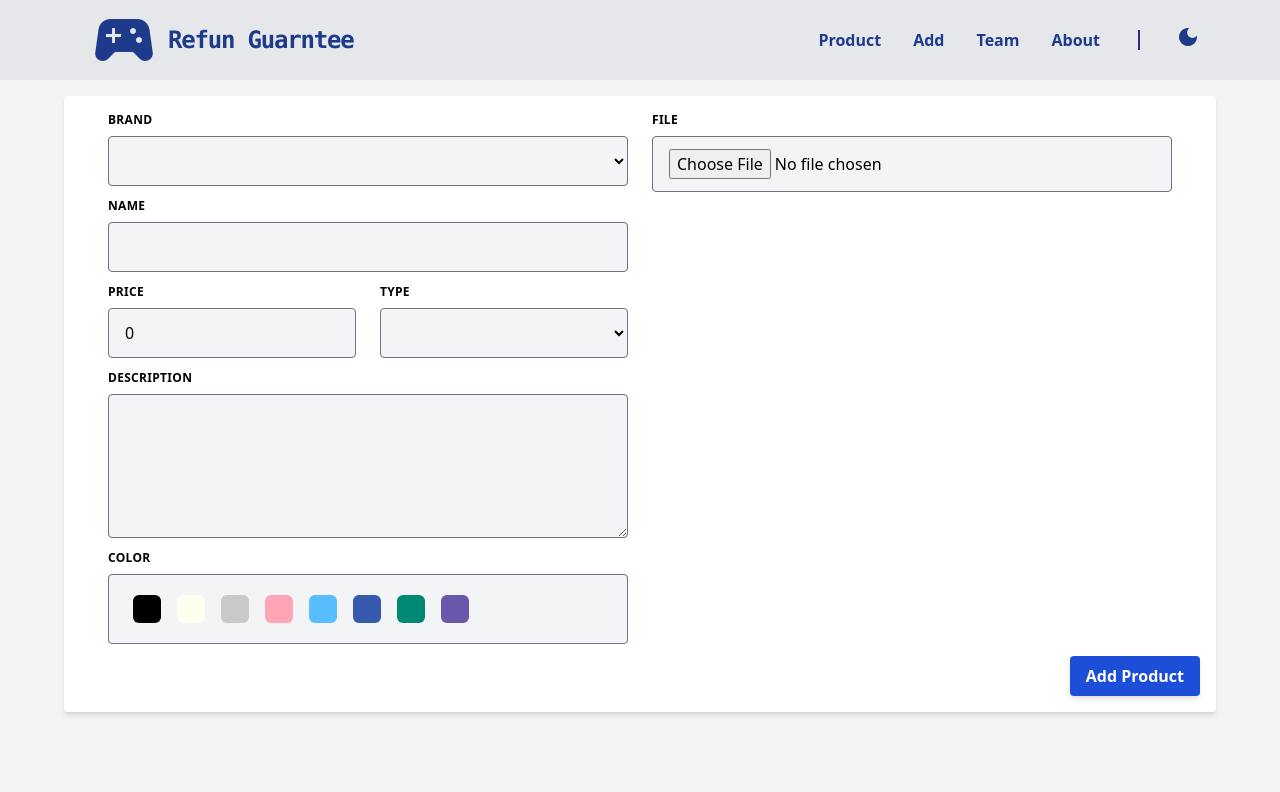
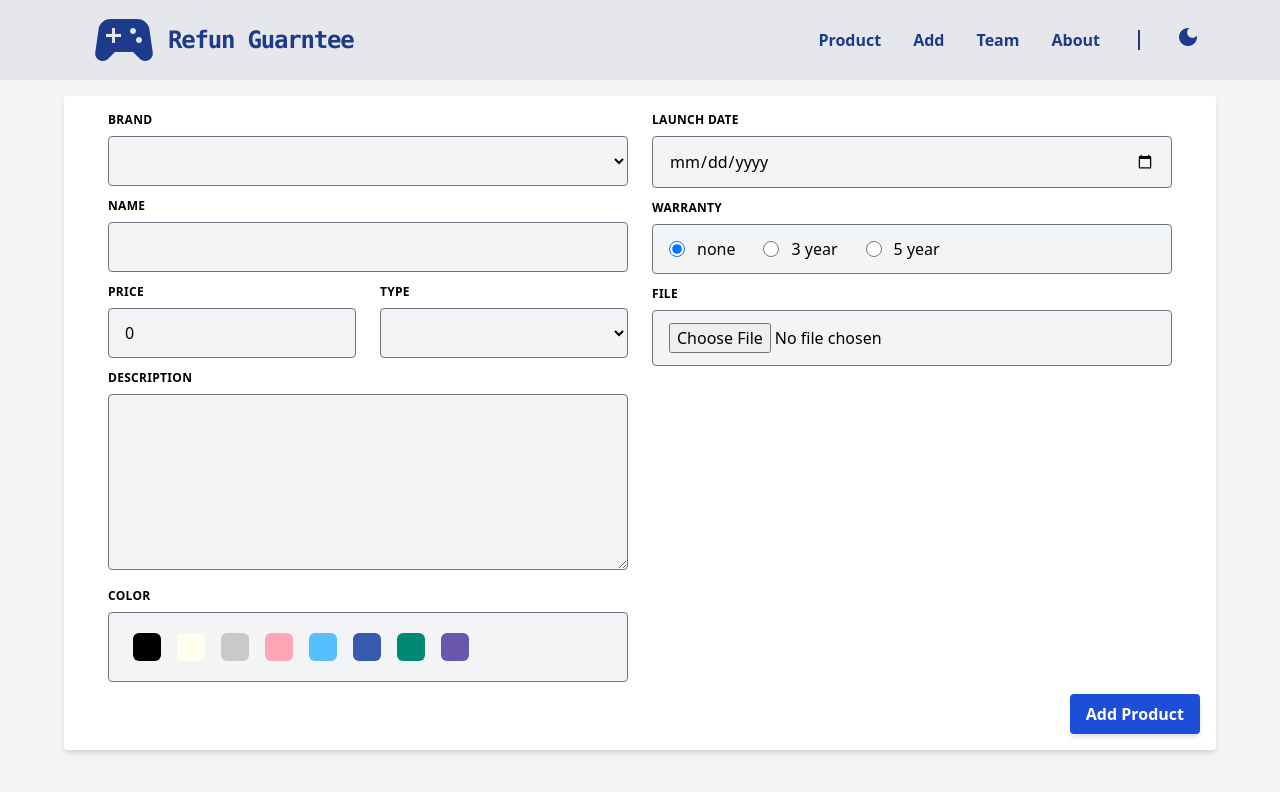
Before and after one commit to INT221-014-027-118/Front-end-Not-use, a Vue app: page /form in a window 1280 px wide. Shown: the top 792 px of the page. Built offline with nearby package versions, Linux system fonts and the light colour scheme; data requests are answered from the project's data file.

Commit message:
[Update] Form.vue

```diff
--- a/src/views/Form.vue
+++ b/src/views/Form.vue
@@ -49,7 +49,7 @@
           <div class="lg:w-full px-3 mb-6 md:mb-0">
             <label class="label-css" for="description">Description</label>
             <textarea
-              class="input-css h-36"
+              class="input-css h-44"
               id="description"
               v-model="description"
               type="text"
@@ -72,6 +72,7 @@
           </div>
 
           <input
+            @click="validating"
             type="submit"
             value="Add Product"
             class="btn absolute bottom-4 right-4 cursor-pointer rounded z-10 shadow-md"
@@ -81,7 +82,31 @@
         <!-- ~~~~~~~~~~~~~~~~~~~~~~~~~~~~~~~~~~~~~~~~~~~ Right ~~~~~~~~~~~~~~~~~~~~~~~~~~~~~~~~~~~~~~~~~~~~~~~~~~~ -->
 
         <div>
+
           <div class="lg:w-full px-3 mb-6 md:mb-0">
+            <label class="label-css" for="previewImage">Launch date</label>
+              <input type="date" class="input-css" v-model="launchDate"/>
+          </div>
+
+          <div class="lg:w-full px-3 mb-6 md:mb-0">
+            <label class="label-css">Warranty</label>
+            <div class="flex flex-col md:flex-row input-css">
+              <div class="flex items-center mr-7">
+                <input type="radio" id="0" name="warranty" v-model="warranty" value="0" class="mr-3 h-5 w-4">
+                <label for="0">none</label>
+              </div>
+              <div class="flex items-center mr-7">
+                <input type="radio" id="3" name="warranty" v-model="warranty" value="3" class="mr-3 h-5 w-4">
+                <label for="3">3 year</label>
+              </div>
+              <div class="flex items-center mr-7">
+                <input type="radio" id="5" name="warranty" v-model="warranty" value="5" class="mr-3 h-5 w-4">
+                <label for="5">5 year</label>
+              </div>
+            </div>
+          </div>
+
+          <div class="lg:w-full px-3 mb-6 md:mb-0" >
             <label class="label-css" for="description">File</label>
             <input
               class="input-css"
@@ -102,9 +127,11 @@
                 @click="removeImage()"
                 >close</span
               >
-              <img :src="previewImage" alt="Preview Image" class="max-h-96" />
+              <img :src="previewImage" alt="Preview Image" class="max-h-64" />
             </div>
           </div>
+
+
         </div>
       </div>
     </form>
@@ -119,6 +146,8 @@ export default {
       brandAdd:'',
       name: "",
       price: 0,
+      warranty: 0,
+      launchDate: "",
       type: "",
       description: "",
       url: "http://localhost:5000/products",
@@ -128,6 +157,10 @@ export default {
     };
   },
   methods: {
+    validating(){
+
+    },
+
     submitForm() {
       let colorsAdd = this.colors
         .filter((color) => {
@@ -147,7 +180,9 @@ export default {
           name: this.name,
           price: this.price,
           colors: colorsAdd,
-          description: this.description
+          description: this.description,
+          warranty: this.warranty,
+          launchDate: this.launchDate,
         }),
       });
     },
@@ -193,7 +228,7 @@ export default {
 
 <style scoped>
 .input-css {
-  @apply block w-full border border-gray-500 focus:outline-none rounded py-3 px-4 mb-3 bg-gray-100 dark:bg-gray-600;
+  @apply w-full border border-gray-500 focus:outline-none rounded py-3 px-4 mb-3 bg-gray-100 dark:bg-gray-600;
 }
 
 .label-css {
```
Also changed, not shown: src/views/Item.vue (added, +13 -0 lines).
